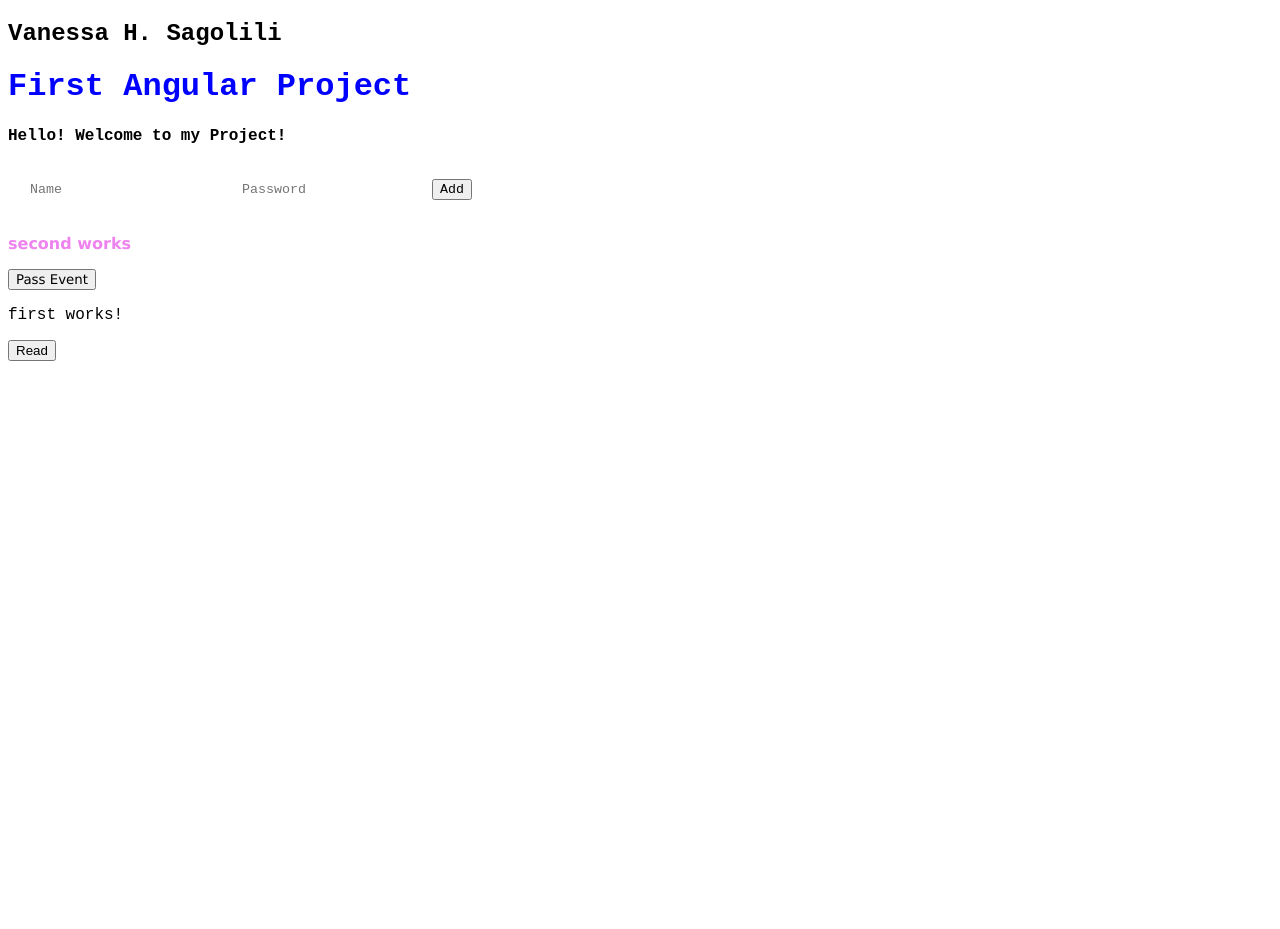
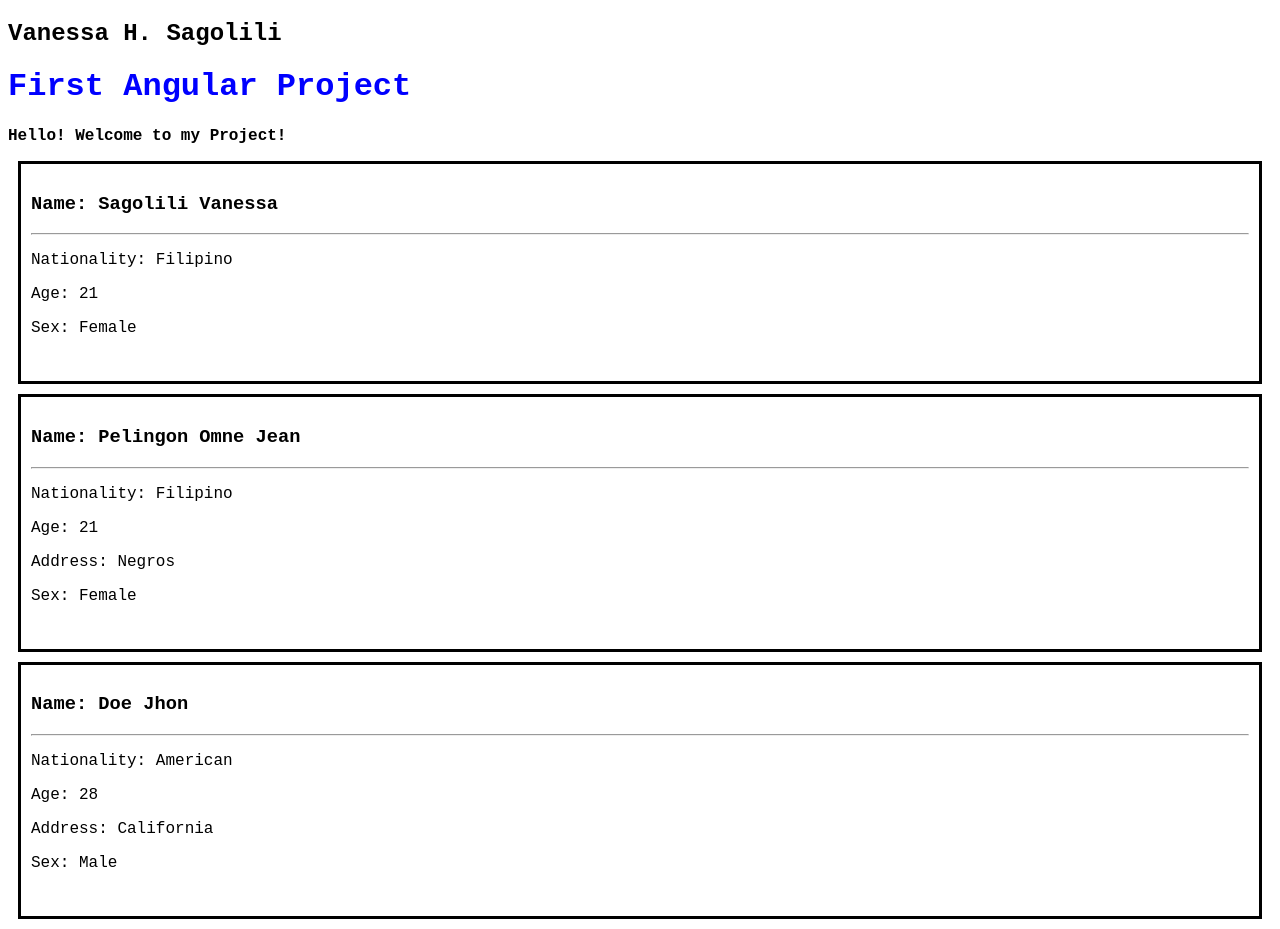
Before and after one commit to omskkrt/my-app, an Angular app: page / in a window 1280 px wide. Before the commit the page ends 800 px from the top, so only its background shows below. Built offline with nearby package versions, Linux system fonts and the light colour scheme.

Commit message:
added student interface and student component

```diff
--- a/src/app/app.component.html
+++ b/src/app/app.component.html
@@ -3,14 +3,24 @@
 <h1>First Angular Project</h1>
 <p class="name">Hello! Welcome to my Project!</p>
 
-<input type="text" [(ngModel)]="inputValue" placeholder="Name">
+<!-- <input type="text" [(ngModel)]="inputValue" placeholder="Name">
 <input type="password" name="pass" id="" placeholder="Password">
-<button (click)="increaseValue()">Add</button>
+<button (click)="increaseValue()">Add</button> -->
 <!-- <button
   [disabled]="isDisabled"
   (click)="sampleButton()"
   >Click</button>
 <app-fourth></app-fourth>
 <app-third></app-third> -->
-<app-second (secondOutput)="receiveEvent()"></app-second>
-<app-first [firstInput]="numberValue"></app-first>
+<!-- <app-second (secondOutput)="receiveEvent()"></app-second>
+<app-first [firstInput]="numberValue"></app-first> -->
+
+<div *ngFor="let student of studentList">
+  <app-student [studentIn]="student"></app-student>
+  <!-- <h3>Name: {{student.firstName}} {{student.lastName}}</h3>
+  <p>Nationality: {{student.nationality}}</p>
+  <p>Age: {{student.age}}</p>
+  <p *ngIf="student.address">Address: {{student.address}}</p>
+  <p>Sex: {{student.sex}}</p>
+  <br> -->
+</div>
--- a/src/app/app.component.ts
+++ b/src/app/app.component.ts
@@ -1,4 +1,7 @@
+import { identifierName } from '@angular/compiler';
 import { Component } from '@angular/core';
+// added
+import { Student } from './student';
 
 @Component({
   selector: 'app-root',
@@ -7,20 +10,48 @@ import { Component } from '@angular/core';
 })
 export class AppComponent {
   title = 'Vanessa H. Sagolili';
-  isDisabled = false;
-  inputValue = "";
-  numberValue = 0;
+  // isDisabled = false;
+  // inputValue = "";
+  // numberValue = 0;
 
-  sampleButton(){
-    console.log(this.inputValue)
-  };
+  // sampleButton(){
+  //   console.log(this.inputValue)
+  // };
 
-  increaseValue(){
-    this.numberValue++
-    this.inputValue = this.numberValue.toString()
-  };
+  // increaseValue(){
+  //   this.numberValue++
+  //   this.inputValue = this.numberValue.toString()
+  // };
 
-  receiveEvent(){
-    console.log("test in app component.")
-  }
+  // receiveEvent(){
+  //   console.log("test in app component.")
+  // }
+
+  studentList:Student[] = [{
+    id:0,
+    lastName: "Vanessa",
+    firstName: "Sagolili",
+    age:21,
+    nationality: "Filipino",
+    address: "",
+    sex: 'Female'
+  },
+  {
+    id:1,
+    lastName: "Omne Jean",
+    firstName: "Pelingon",
+    age:21,
+    nationality: "Filipino",
+    address: "Negros",
+    sex: 'Female'
+  },
+  {
+    id:2,
+    lastName: "Jhon ",
+    firstName: "Doe",
+    age:28,
+    nationality: "American",
+    address: "California",
+    sex: 'Male'
+  }]
 };
--- a/src/app/app.module.ts
+++ b/src/app/app.module.ts
@@ -7,6 +7,7 @@ import { FirstComponent } from './first/first.component';
 import { SecondComponent } from './second/second.component';
 import { ThirdComponent } from './third/third.component';
 import { FourthComponent } from './fourth/fourth.component';
+import { StudentComponent } from './student/student.component';
 
 @NgModule({
   declarations: [
@@ -14,7 +15,8 @@ import { FourthComponent } from './fourth/fourth.component';
     FirstComponent,
     SecondComponent,
     ThirdComponent,
-    FourthComponent
+    FourthComponent,
+    StudentComponent
   ],
   imports: [
     BrowserModule,
--- /dev/null
+++ b/src/app/student.ts
@@ -0,0 +1,9 @@
+export interface Student {
+  id: number,
+  firstName: string,
+  lastName: string,
+  age: number,
+  nationality: string,
+  address?: string,
+  sex: "Male"|"Female"
+}
--- /dev/null
+++ b/src/app/student/student.component.css
@@ -0,0 +1,7 @@
+div
+{
+  border-style: solid;
+  border-color: black;
+  margin: 10px;
+  padding: 10px;
+}
--- /dev/null
+++ b/src/app/student/student.component.html
@@ -0,0 +1,9 @@
+<div>
+  <h3>Name: {{studentIn.firstName}} {{studentIn.lastName}}</h3>
+  <hr>
+  <p>Nationality: {{studentIn.nationality}}</p>
+  <p>Age: {{studentIn.age}}</p>
+  <p *ngIf="studentIn.address">Address: {{studentIn.address}}</p>
+  <p>Sex: {{studentIn.sex}}</p>
+  <br>
+</div>
```
Also changed, not shown: src/app/student/student.component.ts (added, +11 -0 lines), 1 other file (tests, documents, lock files or other folders).
